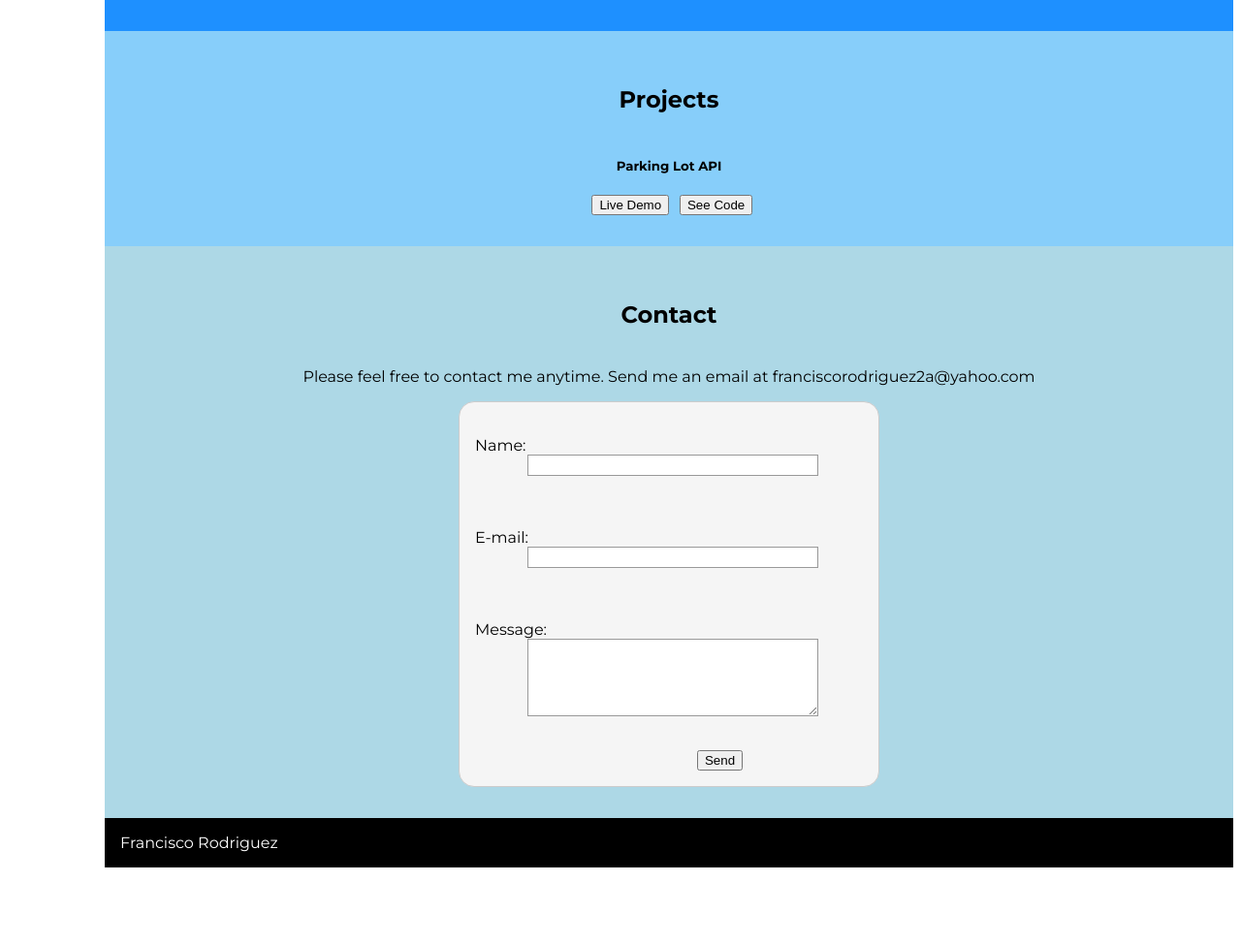
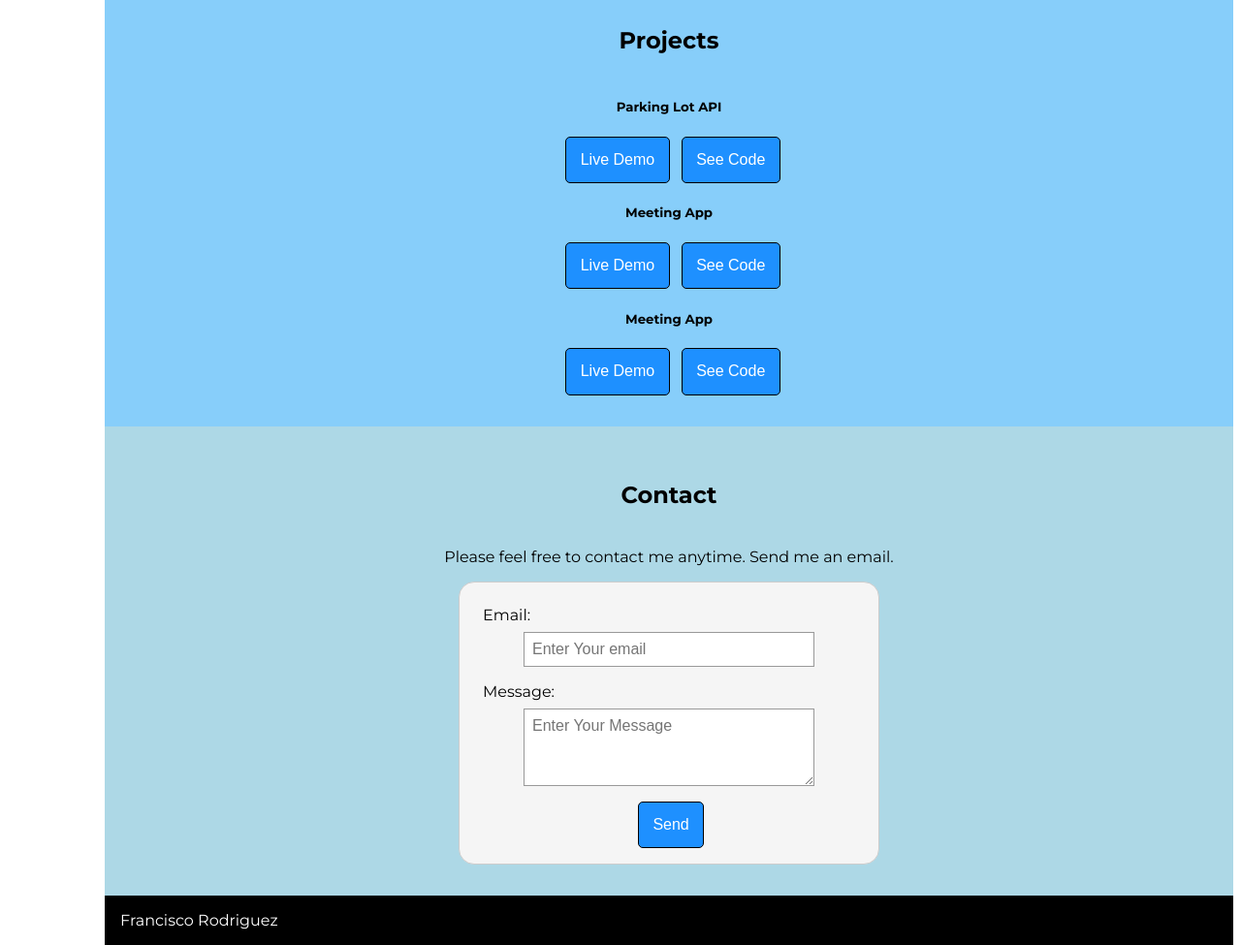
Before and after one commit to fmr0026/fmr0026.github.io, a plain HTML site: page index.html in a window 1280 px wide. Shown: the part 987-1962 px from the top of the page at 97% size. Before the commit the page ends 1882 px from the top, so only its background shows below. Drawn offline with nearby package versions, Linux system fonts and the light colour scheme.

Commit message:
styled buttons
added css to buttons

```diff
--- a/css/main.scss
+++ b/css/main.scss
@@ -107,7 +107,7 @@ a {
 .about-section {
   text-align: center;
   color: black;
-  padding: 2em;
+  padding: 0.1em 2em;
   background: dodgerblue;
 
   h1, p {
@@ -177,6 +177,11 @@ label {
   display: flex;
   width: 90px;
   text-align: right;
+  margin: 0.5em;
+}
+
+form button {
+  display: block;
 }
 
 input, textarea {
@@ -186,6 +191,7 @@ input, textarea {
   -moz-box-sizing: border-box;
        box-sizing: border-box;
   border: 1px solid #999;
+  padding: .5em;
 }
 
 input:focus, textarea:focus {
@@ -199,11 +205,17 @@ textarea {
 }
 
 .button {
-  padding-left: 90px;
+  padding-left: 160px;
 }
 
 button {
   margin-left: .5em;
+  background: dodgerblue;
+  padding: 0.9em;
+  color: white;
+  border: 1px solid black;
+  font-size: 16px;
+  border-radius: 5px;
 }
 
 @media only screen and (max-width:1440px) {
--- a/index.html
+++ b/index.html
@@ -6,6 +6,7 @@
   <meta name="viewport" content="width=device-width, initial-scale=1.0" />
   <meta http-equiv="X-UA-Compatible" content="ie=edge" />
   <link rel="stylesheet" href="css/main.css" />
+  <script src="https://ajax.googleapis.com/ajax/libs/jquery/3.4.1/jquery.min.js"></script>
   <title>Portfolio</title>
 </head>
 
@@ -55,6 +56,21 @@
       </button>
       <button onclick="window.open('https://github.com/fmr0026/Parking-Lot-API','_blank');" type="button"> See Code
       </button>
+
+      <h5>Meeting App</h5>
+      <button onclick="window.open('https://my-app-64e2d.firebaseapp.com/','_blank');"
+        type="button">Live Demo
+      </button>
+      <button onclick="window.open('https://github.com/fmr0026/Meeting-App','_blank');" type="button"> See Code
+      </button>
+
+      <h5>Meeting App</h5>
+      <button onclick="window.open('https://my-app-64e2d.firebaseapp.com/','_blank');"
+        type="button">Live Demo
+      </button>
+      <button onclick="window.open('https://github.com/fmr0026/Pet-Appointment-App','_blank');" type="button"> See Code
+      </button>
+
     </section>
     <!--
       <section class="resume-section">
@@ -64,10 +80,11 @@
 
     <section class="contact-section" id="contact">
       <h1>Contact</h1>
-      <p>Please feel free to contact me anytime. Send me an email at franciscorodriguez2a@yahoo.com</p>
+      <p>Please feel free to contact me anytime. Send me an email.</p>
 
       <!-- <form action="/my-handling-form-page" method="post"> -->
-      <form action="mailto:franciscorodriguez2a@yahoo.com" method="GET" enctype="application/x-www-form-urlencoded">
+      <!-- <form action="mailto:franciscorodriguez2a@yahoo.com" method="GET" enctype="application/x-www-form-urlencoded">
+
         <div>
               <label for="name">Name:</label>
               <input type="text" id="name" name="user_name">
@@ -86,6 +103,20 @@
           <div class="button">
               <button type="submit">Send</button>
             </div>
+      </form> -->
+
+      <form method="POST" action="https://formspree.io/franciscorodriguez2a@yahoo.com">
+        <div>
+          <label for="email">Email:</label>
+          <input type="email" name="email" placeholder="Enter Your email">
+        </div>
+        <div>
+          <label for="msg">Message:</label>
+          <textarea name="message" placeholder="Enter Your Message"></textarea>
+        </div>
+        <div class="button">
+          <button type="submit">Send</button>
+        </div>
       </form>
 
     </section>
```
Also changed, not shown: css/main.css, 1 other file.
